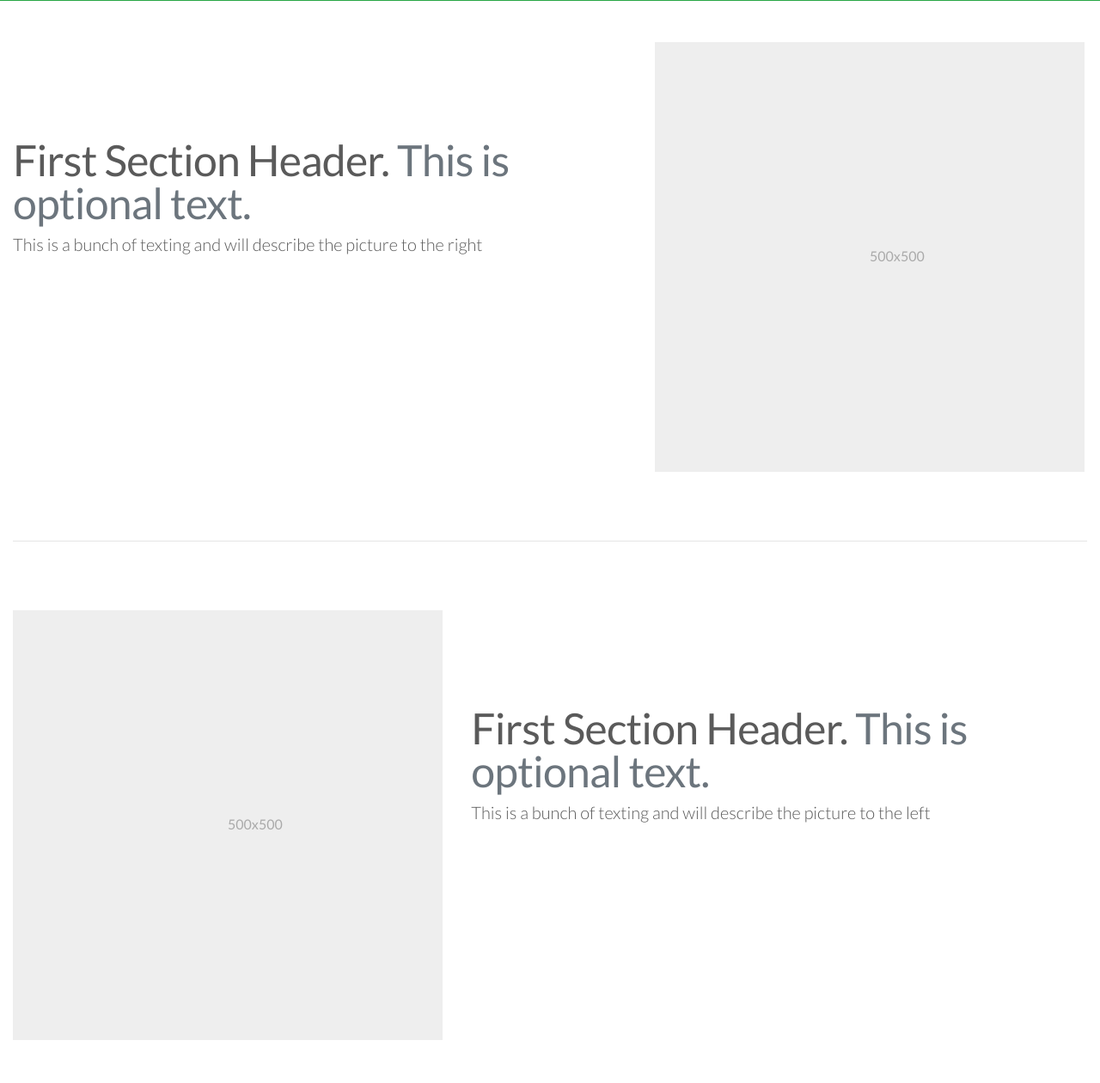
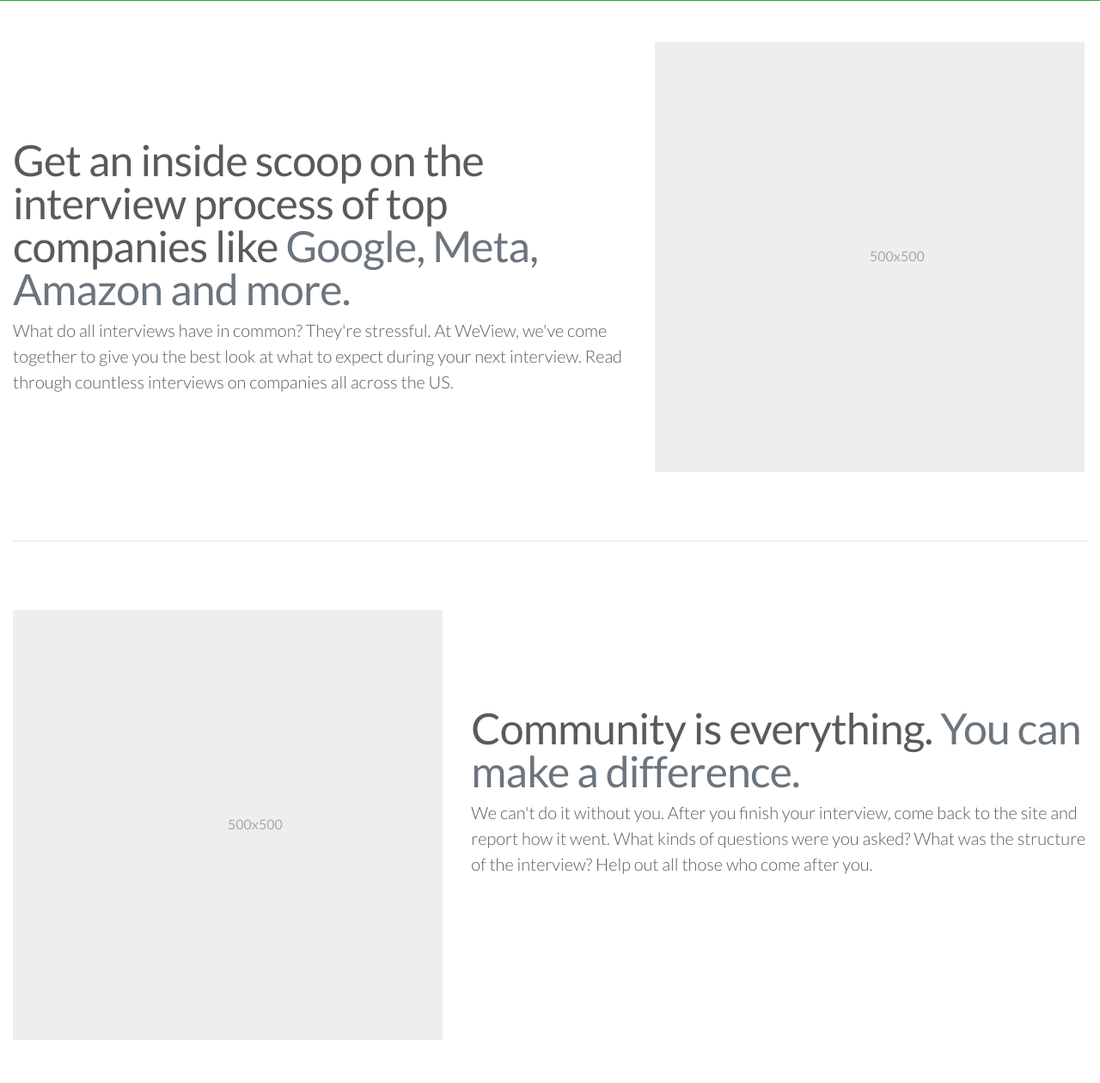
Before and after one commit to dval18/WeView, a Flask app: page / in a window 1280 px wide. Shown: the part 797-2057 px from the top of the page at 86% size. Run offline with Flask 2, Linux system fonts and the light colour scheme; some libraries are stand-ins or nearby versions.

Commit message:
small styling changes on several pages

```diff
--- a/forms.py
+++ b/forms.py
@@ -18,7 +18,7 @@ class PostForm(FlaskForm):
     title = StringField('Title', validators=[DataRequired()])
     text = TextAreaField('Review Text',
                            validators=[DataRequired(), Length(min=10)])
-    submit = SubmitField('Post Form')
+    submit = SubmitField('Submit')
 
 class SearchForm(FlaskForm):
     company = StringField('Company')
--- a/templates/home.html
+++ b/templates/home.html
@@ -90,11 +90,14 @@
             <div class="row featurette mt-5">
                         <div class="col-md-7">
                             <h2 class="featurette-heading">
-                                First Section Header.
-                                <span class="text-muted">This is optional text.</span>
+                                Get an inside scoop on the interview process of top companies like
+                                <span class="text-muted">Google, Meta, Amazon and more.</span>
                             </h2>
                             <p class="lead">
-                            This is a bunch of texting and will describe the picture to the right
+                            What do all interviews have in common? They're stressful.
+                            At WeView, we've come together to give you the best look at
+                            what to expect during your next interview. Read through countless
+                            interviews on companies all across the US.
                             </p>
                         </div>
                 <div class="col-md-5">
@@ -111,11 +114,14 @@
             <div class="row featurette">
                 <div class="col-md-7 order-md-2">
                     <h2 class="featurette-heading">
-                        First Section Header.
-                        <span class="text-muted">This is optional text.</span>
+                        Community is everything.
+                        <span class="text-muted">You can make a difference.</span>
                     </h2>
                         <p class="lead">
-                            This is a bunch of texting and will describe the picture to the left
+                            We can't do it without you. After you finish your interview, come back
+                            to the site and report how it went. What kinds of questions were you asked?
+                            What was the structure of the interview? Help out all those who come
+                            after you.
                         </p>
                 </div>
                 <div class="col-md-5 order-md-1">
--- a/templates/layout_for_after_login.html
+++ b/templates/layout_for_after_login.html
@@ -6,6 +6,10 @@
         <meta name="viewport" content="width=device-width, initial-scale=1, user-scalable=no" />
         <!-- Bootstrap CSS -->
         <link rel="stylesheet" href="https://cdn.jsdelivr.net/npm/bootstrap@4.3.1/dist/css/bootstrap.min.css" integrity="sha384-ggOyR0iXCbMQv3Xipma34MD+dH/1fQ784/j6cY/iJTQUOhcWr7x9JvoRxT2MZw1T" crossorigin="anonymous">
+        <link rel="preconnect" href="https://fonts.googleapis.com">
+        <link rel="preconnect" href="https://fonts.gstatic.com" crossorigin>
+        <link href="https://fonts.googleapis.com/css2?family=Lato:ital,wght@0,100;0,300;0,400;0,700;0,900;1,100;1,300;1,400;1,700;1,900&display=swap" rel="stylesheet">
+        <link href="../static/styles/main.css" rel="stylesheet">
         <script src="https://kit.fontawesome.com/f0332c8c95.js" crossorigin="anonymous"></script>
         <script>
             function filter() {
```
Also changed, not shown: templates/post_review.html (+5 -5 lines), clearbitAPITable.db.
